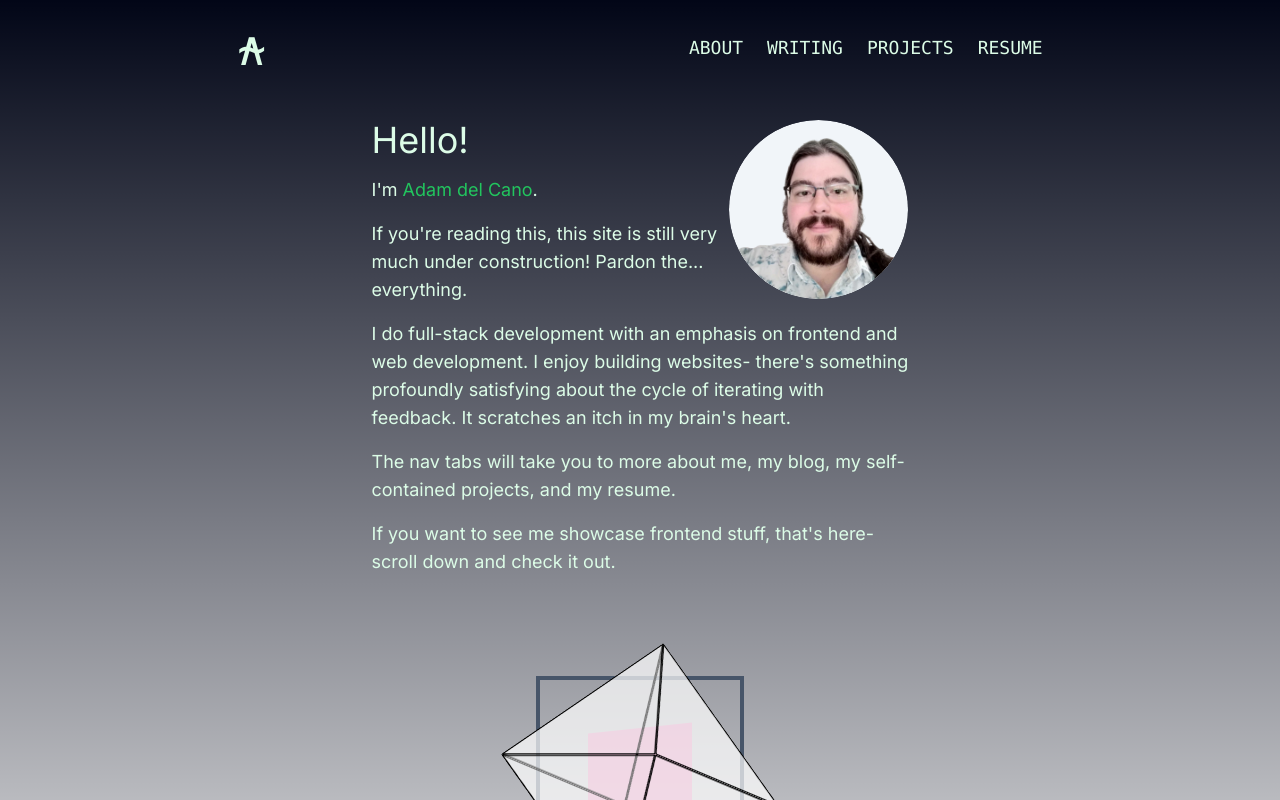
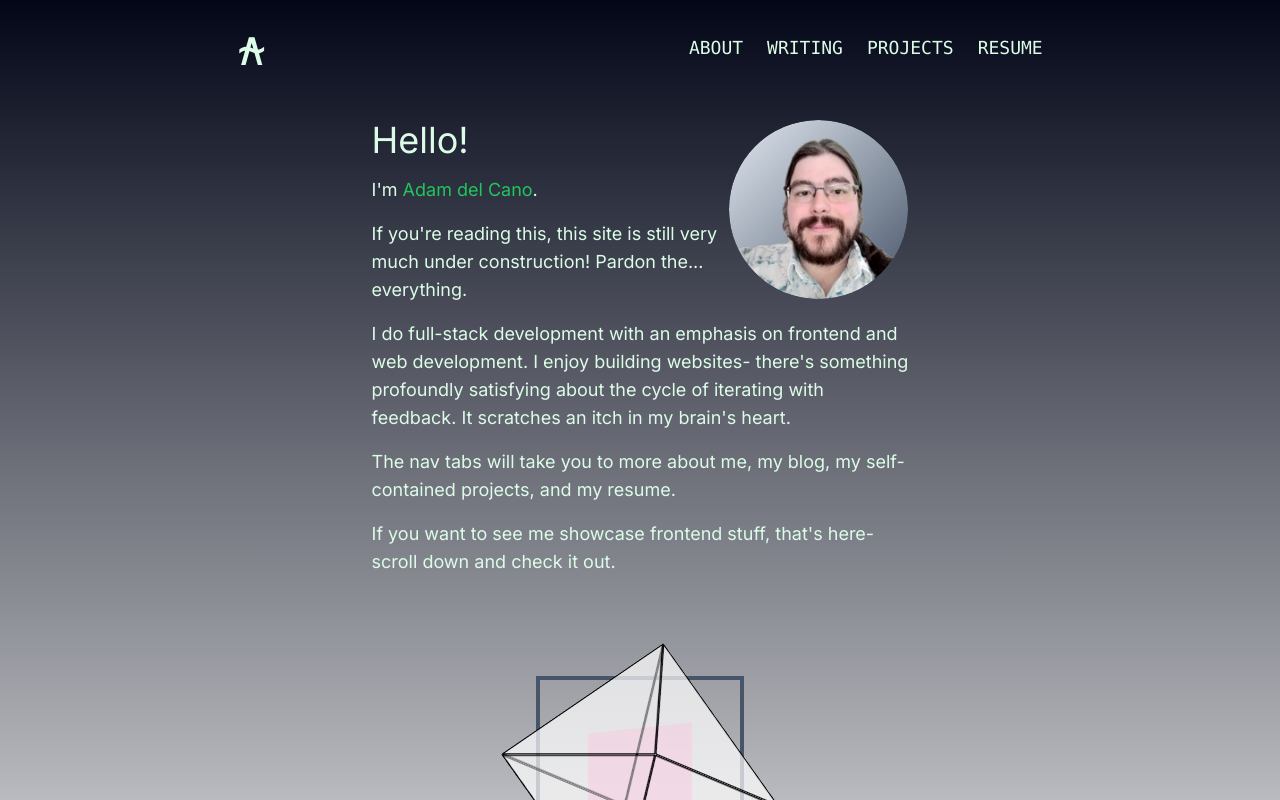
Before and after one commit to adamdelcano/adamdelcano.github.io, a Next.js app: page / in a window 1280 px wide. Shown: the top 800 px of the page. Built offline with nearby package versions, Linux system fonts and the light colour scheme.

Commit message:
Gradient in portrait.

```diff
--- a/src/app/page.tsx
+++ b/src/app/page.tsx
@@ -19,7 +19,7 @@ export default function Home() {
       <div className="text-green-100 sm:w-2/3 my-12">
         <div className="float-right w-1/3 relative duration-500 ease-in-out group">
           <div className="w-full h-full rounded-full overflow-hidden duration-500 ease-in-out relative group-hover:scale-90">
-            <div className="absolute duration-500 ease-in-out bg-slate-100 right-0 top-0 rounded-full w-full h-full group-hover:scale-[86%] group-hover:top-[10%]"></div>
+            <div className="absolute duration-500 ease-in-out bg-gradient-to-br from-slate-200 to-slate-600 right-0 top-0 rounded-full w-full h-full group-hover:scale-[86%] group-hover:top-[10%]"></div>
             <Image
               src={adamTransparent}
               alt="Adam del Cano"
```
